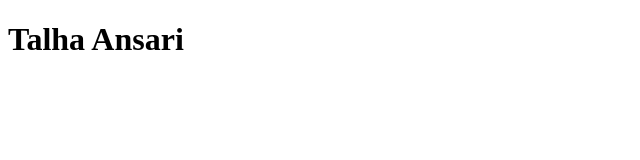
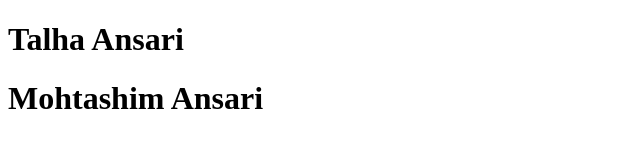
Before and after one commit to talhaa1511/umer-farooq-son, a plain HTML site: page index.html in a window 1280 px wide. Shown: the whole page, without its empty margins (0-640 px from the left). Drawn offline with Linux system fonts and the light colour scheme.

Commit message:
add heading

```diff
--- a/index.html
+++ b/index.html
@@ -7,5 +7,7 @@
 </head>
 <body>
     <h1>Talha Ansari</h1>
+    <h1>Mohtashim Ansari</h1>
+
 </body>
 </html>
```
